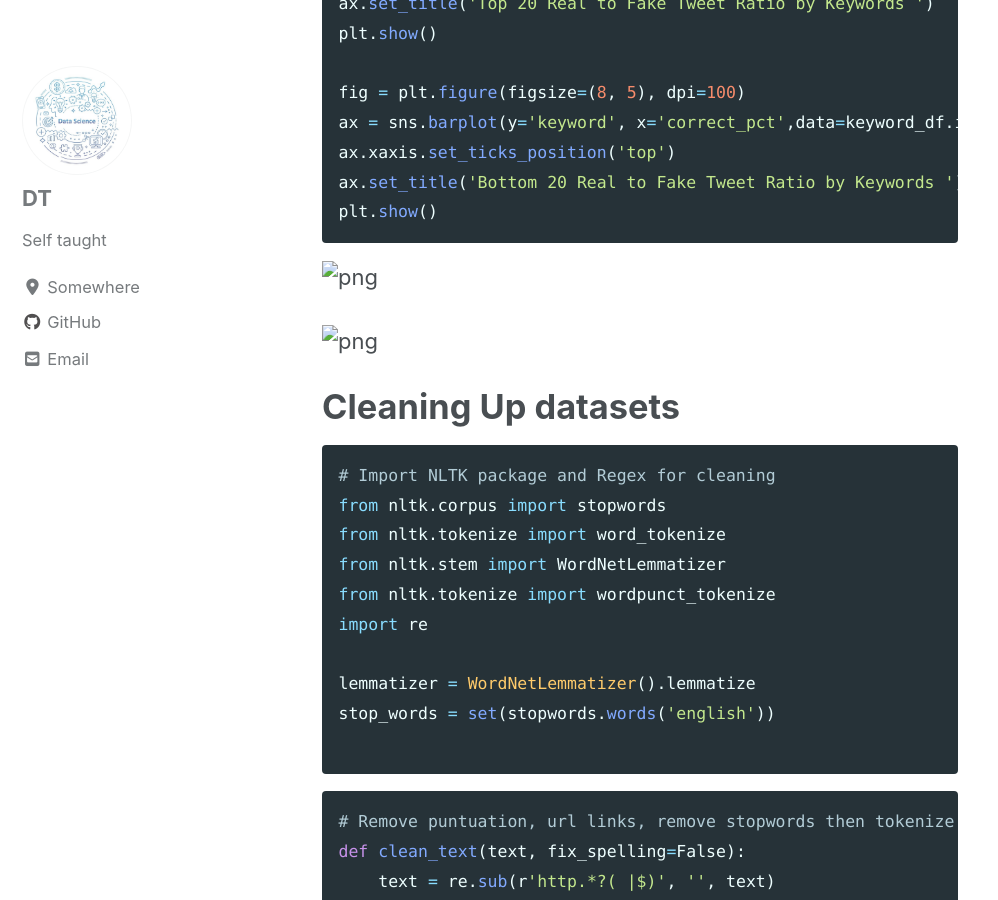
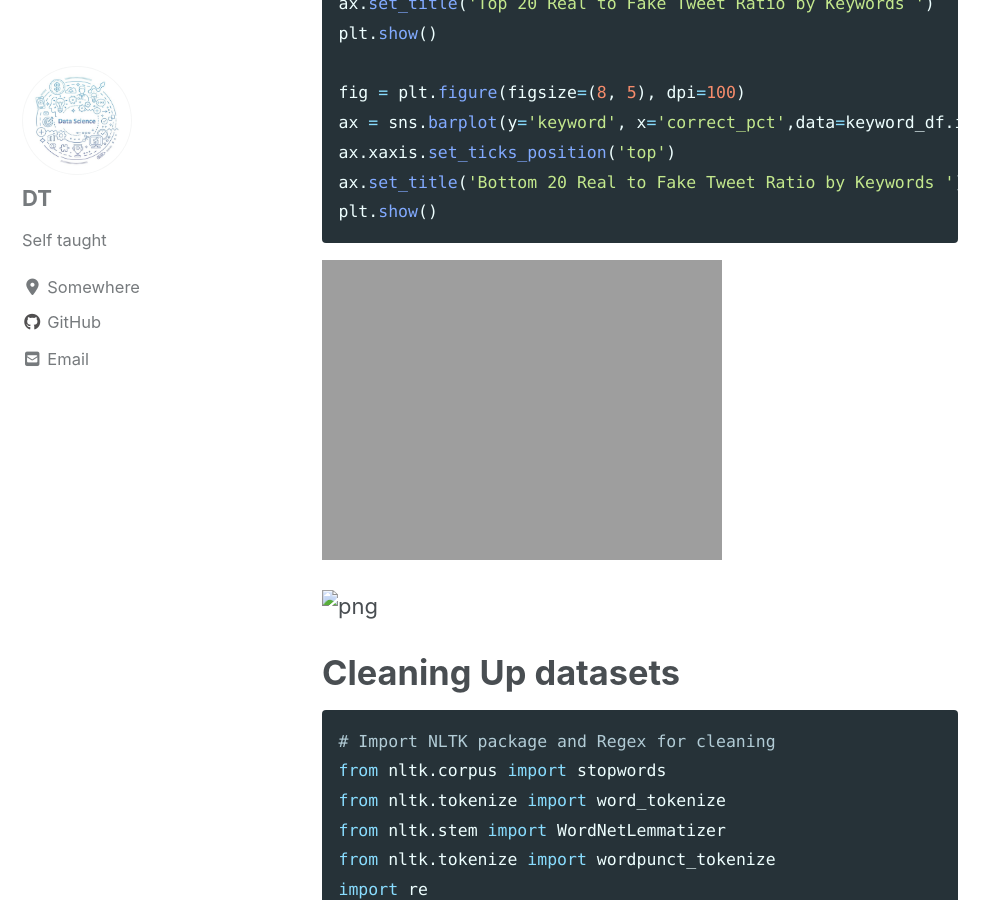
Before and after one commit to DanTran-DS/DanTran-DS.github.io, a Jekyll site: the page built from _posts/2019-12-31-Twitter-NLP.md, in a window 1280 px wide and 900 px high, scrolled down 3092 px. Shown: the whole window, without its empty margins (0-998 px from the left). Built offline with Jekyll 4.4.1, drawn with Linux system fonts in a browser that asks for light colours; cached includes are drawn as plain includes; nearby versions of some CDN libraries.

Commit message:
Update 2019-12-31-Twitter-NLP.md

````diff
--- a/_posts/2019-12-31-Twitter-NLP.md
+++ b/_posts/2019-12-31-Twitter-NLP.md
@@ -131,7 +131,7 @@ plt.show()
 ```
 
 
-![png](Twitter%20NLP%20with%20LSTM%20and%20Glove_files/Twitter%20NLP%20with%20LSTM%20and%20Glove_8_0.png)
+![png]('Twitter NLP with LSTM and Glove_files/Twitter NLP with LSTM and Glove_8_0.png')
 
 
 
````
